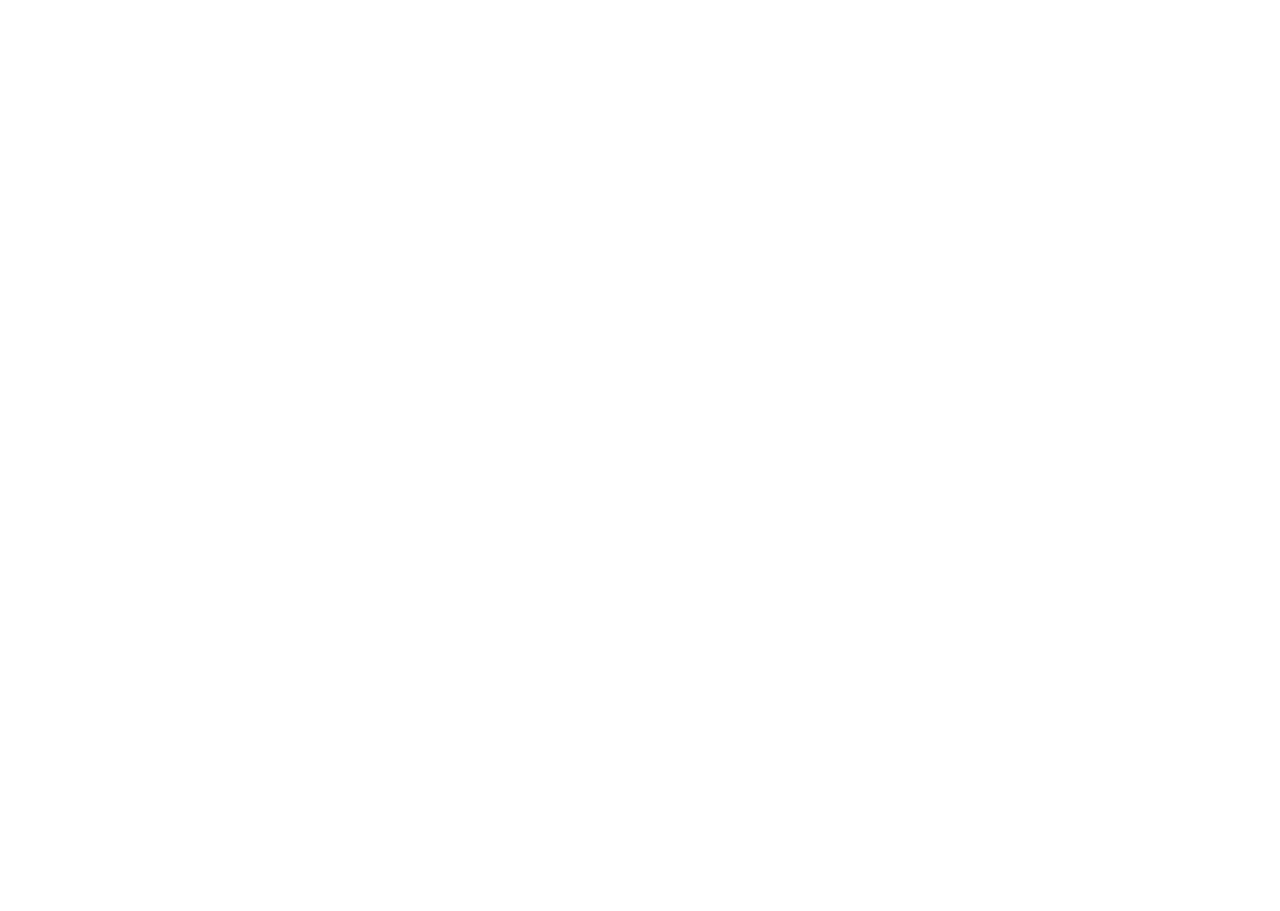
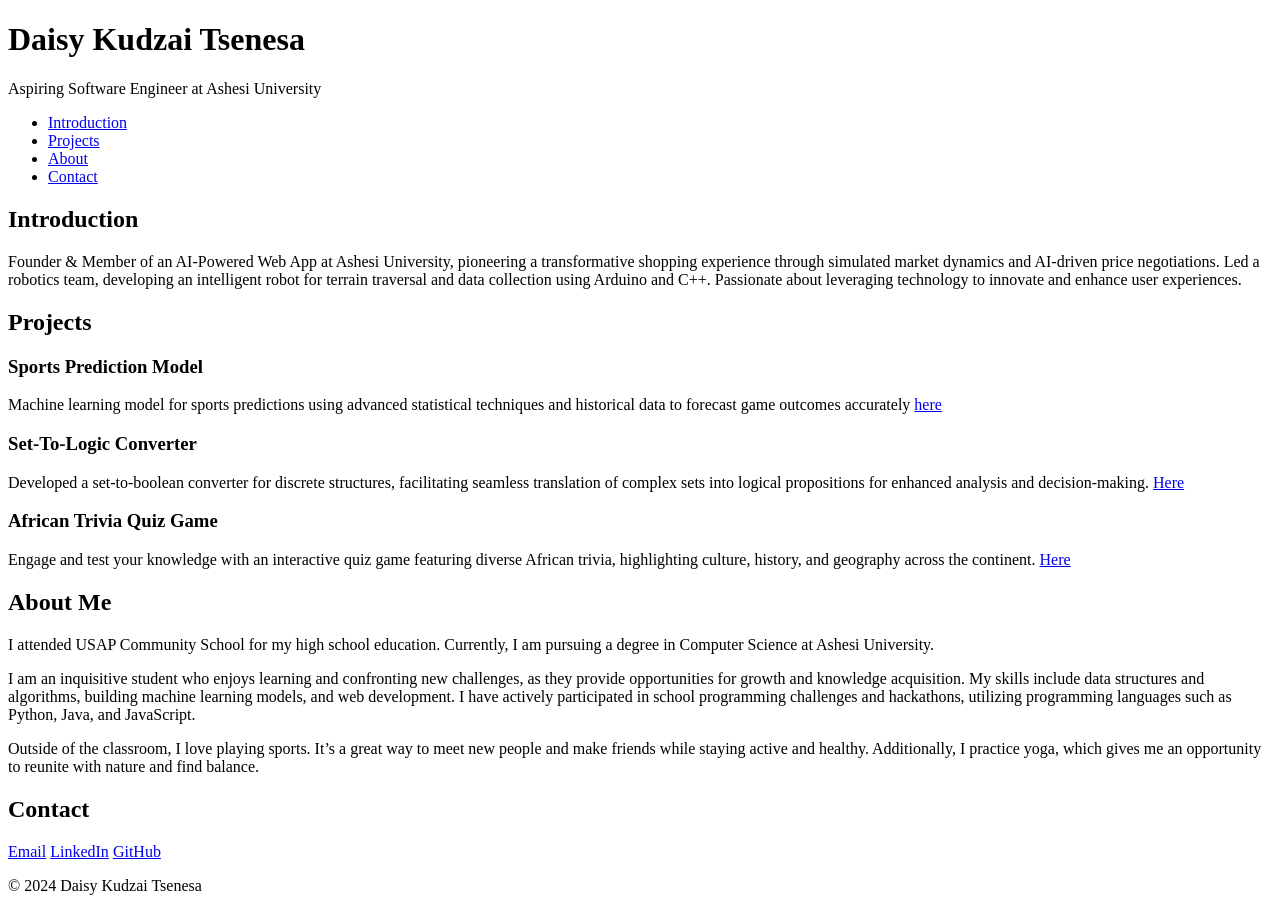
Before and after one commit to daisy-py-bot/My_First_Portfolio, a plain HTML site: page portfolio/index.html in a window 1280 px wide. Before the commit the page ends 800 px from the top, so only its background shows below. Drawn offline with Linux system fonts and the light colour scheme.

Commit message:
added a portfolio

```diff
--- a/portfolio/index.html
+++ b/portfolio/index.html
@@ -1,11 +1,133 @@
 <!DOCTYPE html>
 <html lang="en">
+
 <head>
     <meta charset="UTF-8">
     <meta name="viewport" content="width=device-width, initial-scale=1.0">
-    <title>Document</title>
+    <title>Daisy Kudzai Tsenesa - Personal Portfolio</title>
 </head>
+
 <body>
+    <header>
+
+        <h1>Daisy Kudzai Tsenesa</h1>
+
+        <p>
+            Aspiring Software Engineer at Ashesi University
+        </p>
+
+        <nav>
+            <ul>
+
+                <li><a href="#introduction">Introduction</a></li>
+                <li><a href="#projects">Projects</a></li>
+                <li><a href="#about">About</a></li>
+                <li><a href="#contact">Contact</a></li>
+
+            </ul>
+        </nav>
+
+    </header>
+
+
+
+    <main>
+        <section id="introduction">
+
+            <h2>Introduction</h2>
+
+            <p>
+                Founder & Member of an AI-Powered Web App at Ashesi University,
+                pioneering a transformative shopping experience through simulated
+                market dynamics and AI-driven price negotiations. Led a robotics team,
+                developing an intelligent robot for terrain traversal and data collection
+                using Arduino and C++. Passionate about leveraging technology to innovate
+                and enhance user experiences.
+            </p>
+
+        </section>
+
+
+        <section id="projects">
+
+            <h2>Projects</h2>
+
+
+            <article class="project">
+                <h3>Sports Prediction Model</h3>
+                <p>
+                    Machine learning model for sports predictions using advanced statistical
+                    techniques and historical data to forecast game outcomes accurately
+                    <a href="https://github.com/daisy-py-bot/DAISY_KUDZAI_TSENESA._SportsPrediction" target="_blank"> here</a>
+                </p>
+
+            </article>
+
+
+            <article class="project">
+                <h3>Set-To-Logic Converter</h3>
+                <p>
+                    Developed a set-to-boolean converter for discrete structures, facilitating
+                     seamless translation of complex sets into logical propositions for enhanced
+                     analysis and decision-making.
+                     <a href="https://github.com/daisy-py-bot/dktMiniProjects/tree/main/CONVERSION%20ALCULATOR" target="_blank"> Here</a>
+                </p>
+
+            </article>
+
+
+            <article class="project">
+                <h3>African Trivia Quiz Game</h3>
+                <p>
+                    Engage and test your knowledge with an interactive quiz game featuring diverse African trivia,
+                    highlighting culture, history, and geography across the continent.
+                    <a href="https://github.com/daisy-py-bot/dktMiniProjects/tree/main/TRIVIAL%20CHALLENGE" target="_blank"> Here</a>
+                </p>
+
+            </article>
+
+        </section>
+
+
+        <section id="about">
+            <h2>About Me</h2>
+            <p>
+                I attended USAP Community School for my high school education.
+                Currently, I am pursuing a degree in Computer Science at Ashesi University.
+            </p>
+
+            <p>
+                I am an inquisitive student who enjoys learning and confronting new challenges,
+                as they provide opportunities for growth and knowledge acquisition. My skills
+                include data structures and algorithms, building machine learning models, and
+                web development. I have actively participated in school programming challenges and
+                hackathons, utilizing programming languages such as Python, Java, and JavaScript.
+            </p>
+
+            <p>
+                Outside of the classroom, I love playing sports. It’s a great way to meet new
+                people and make friends while staying active and healthy. Additionally, I practice yoga,
+                which gives me an opportunity to reunite with nature and find balance.
+
+            </p>
+
+
+        </section>
+
+
+        <section id="contact">
+            <h2>Contact</h2>
+            <a href="mailto:daisykudzaitsenesa@gmail.com">Email</a>
+            <a href="https://www.linkedin.com/in/daisy-tsenesa-577b5a221" target="_blank">LinkedIn</a>
+            <a href="https://github.com/daisy-py-bot" arget="_blank">GitHub</a>
+
+        </section>
+    </main>
+
+
+    <footer>
+        <p>&copy; 2024 Daisy Kudzai Tsenesa</p>
+    </footer>
 
 </body>
 </html>
```
